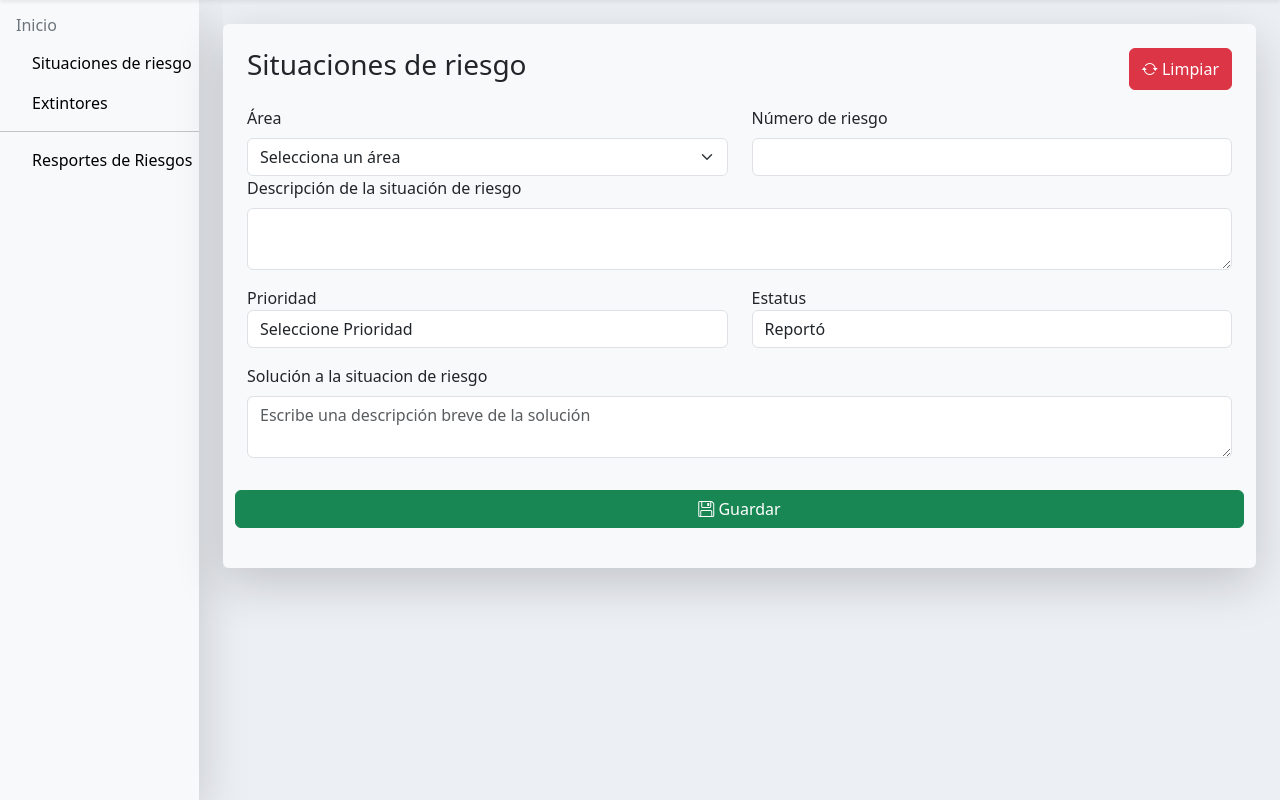
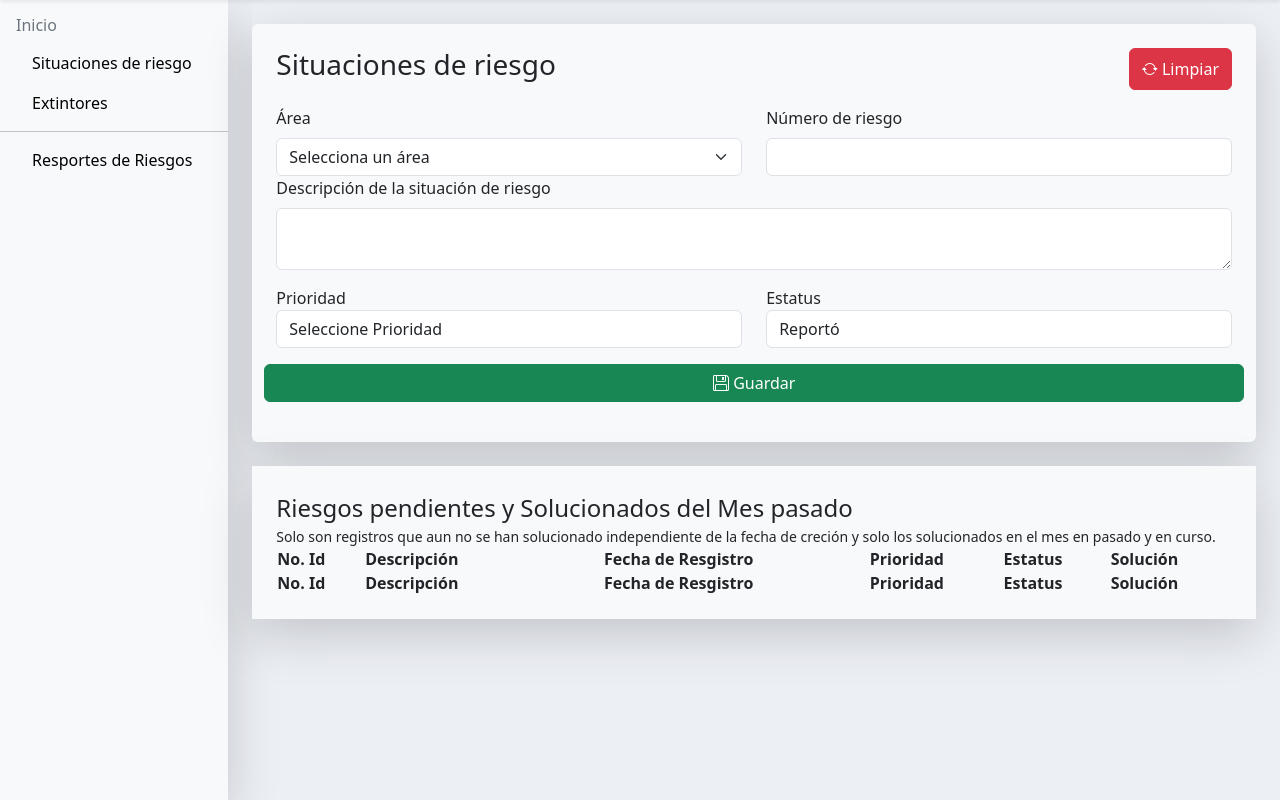
Before and after one commit to Grimmjow5/SSST, a PHP site: template src/public/views/riesgos/index.php in a window 1280 px wide. Shown: the part 86-886 px from the top of the page. Run offline with PHP 8.4, Linux system fonts and the light colour scheme; the template is opened without the code that fills it, so the values that code supplies are empty; some libraries are stand-ins or nearby versions.

Commit message:
Se restablecioreron los archivos perdido

```diff
--- a/src/public/views/riesgos/index.php
+++ b/src/public/views/riesgos/index.php
@@ -78,29 +78,58 @@
     </form>
   </div>
 </div>
+<div class="pt-3 mt-2 mx-4">
+    <div class="bg-light p-4 shadow-lg">
+      <!--Se mostrara la tabla de insidentes-->
+      <h4 class="my-1">Riesgos pendientes y Solucionados del Mes pasado</h4>
+      <small>Solo son registros que aun no se han solucionado independiente de la fecha de creción y solo los solucionados en el mes en pasado y en curso.</small>
 
+      <table id="tableRiesgos" class="display w-100" >
+        <thead>
+          <tr>
+            <th>No. Id</th>
+            <th class="w-25">Descripción</th>
+            <th>Fecha de Resgistro</th>
+            <th>Prioridad</th>
+            <th>Estatus</th>
+            <th>Solución</th>
+          </tr>
+        </thead>
+        <tfoot>
+           <tr>
+            <th>No. Id</th>
+            <th>Descripción</th>
+            <th>Fecha de Resgistro</th>
+            <th>Prioridad</th>
+            <th>Estatus</th>
+            <th>Solución</th>
+          </tr>
+        </tfoot>
+      </table>
+    </div>
+</div>
+</div>
 <!--Es parte del body -->
 <div>
-
-<script>
-
-const optStatus = document.getElementById('estatus');
-const showSolucion = document.getElementById('textSolucion');
-  optStatus.addEventListener('change',()=>{
-   toggleShow();
-  });
-
-  const toggleShow = ()=>{
-    console.log(optStatus.value);
-if(optStatus.value == 0 ){
-  console.log("Ejecuta al cargar ");
-    showSolucion.classList.add('d-none');
+<style>
+  tr{
+    cursor: pointer;
+  }
+  .ids{
+    width: 4rem;
+  }
+  .descri{
+    width: 40%;
+     }
+  .fechaRe{
+    width: 6rem;
+  }
+  .prioridad{
+width: 6rem;
     }
-    else{
-      showSolucion.classList.remove('d-none');
-    }
+  .estatus{
+    width: 9rem;
 }
-document.addEventListener('DOMContentLoaded',()=>toggleShow());
-
-</script>
-  <?php require 'public/views/components/Footer.php'; ?>
+</style>
+ <?php require 'public/views/components/Footer.php'; ?>
+<script src="../public/views/riesgos/riesgos.js"></script>
--- /dev/null
+++ b/src/public/views/riesgos/riesgos.js
@@ -0,0 +1,149 @@
+const area = document.getElementById('area');
+const nRiesgo = document.getElementById('nRiesgo');
+const descripcion = document.getElementById('descripcion');
+const estatus = document.getElementById('estatus');
+const prioridad = document.getElementById('prioridad');
+const solucion = document.getElementById('solucion');
+const elId = document.getElementById('idRiesgo');
+
+const showSolucion = document.getElementById('boxSolucion');
+
+document.addEventListener('DOMContentLoaded', () => {
+toggleShow();
+});
+
+estatus.addEventListener('change', () => {
+  toggleShow();
+});
+
+const toggleShow = () => {
+  console.log(estatus.value);
+  if (estatus.value == 0) {
+    console.log("Ejecuta al cargar ");
+    showSolucion.classList.add('d-none');
+  }
+  else {
+    showSolucion.classList.remove('d-none');
+  }
+}
+
+
+  const tabla  = new DataTable('#tableRiesgos', {
+    ajax: 'cat_riesgos',
+    colReorder:true,
+    pageLength: 25,
+    language: {
+      lengthMenu: 'Mostrar  _MENU_ _ENTRIES_',
+      entries: {
+        _: ' Riesgos',
+      }
+    },
+
+    select: true,
+    columns: [
+      {
+        data: "id",
+        className: "ids text-center"
+      },
+      { data: "text_Riesgo",className:"descri" },
+      {   data: "fechaRegistro",className:"fechaRe",render:function(fecha){
+          let full = fecha.split(" ")[0].split("-");
+          let reverse = full.reverse();
+          let format = reverse.join("-");
+          return format;
+      } },
+      {data:"prioridad",className:'prioridad'},
+      {
+        data: "estatus",className:"estatus",
+        render: function (item) {
+          if (item == 1) {
+            return '<i class="bi bi-clipboard-check  text-success h4 mx-1"></i>Solucionado';
+          } else {
+            return '<i class="bi bi-clipboard-x text-warning h4 mx-1"></i>Reportado';
+          }
+        }
+      },
+      { data: "solucion" }
+    ]
+  });
+
+
+  $('#tableRiesgos tbody').on('click', 'tr', async function () {
+    if ($(this).hasClass('selected')) {
+      $(this).removeClass('selected');
+    } else {
+      tabla.$('tr.selected').removeClass('selected');
+      $(this).addClass('selected');
+
+      let dates = tabla.row('.selected').data();
+      console.log(dates);
+      area.focus();
+      await selectRow(dates);
+    }
+
+  });
+
+  toggleShow();
+
+const selectRow =async  (dates) => {
+  area.value = dates.id_area;
+  //Preguntar que onda con el numero de riesgo ya que se hace de manera automatica
+  nRiesgo.value = 210001202;
+
+  descripcion.value = dates.text_Riesgo;
+  estatus.value = dates.estatus;
+  solucion.value = dates.solucion;
+  prioridad.value = dates.prioridad;
+  elId.value = dates.id;
+  toggleShow();
+}
+const clearForm = ()=>{
+   area.value = 0;
+  //Preguntar que onda con el numero de riesgo ya que se hace de manera automatica
+  nRiesgo.value = null;
+  descripcion.value = null;
+  estatus.value = 0;
+  prioridad.value = 0;
+  solucion.value = null;
+  elId.value = 0;
+
+  toggleShow();
+}
+const forma = document.getElementById('newRiesgo');
+//Modelo el  formulario
+forma.addEventListener('submit', async (e) => {
+  e.preventDefault();
+  const form = new FormData();
+  form.append('area', area.value);
+  form.append('nRiesgo', nRiesgo.value);
+  form.append('descripcion', descripcion.value);
+  form.append('estatus', estatus.value);
+  form.append('prioridad', prioridad.value);
+  form.append('solucion', solucion.value);
+  form.append('idRiesgo', elId.value)
+  const res = await fetch('/riesgos', {
+    method: 'POST',
+    body: form,
+
+  });
+  const msg = await res.json();
+  if (res.status != 200) {
+    showToast({title:"Error",text:msg.res,icon:"error"});
+  }else{
+    ///err
+    tabla.clear().draw();
+    tabla.ajax.reload();
+    clearForm();
+    showToast({title:"Listo !!",text:"Se a guardado el riesgo",icon:"success"});
+  }
+
+});
+
+
+const showToast = (msg) => {
+  swal({
+    title: msg.title,
+    text: msg.text,
+    icon: msg.icon
+  });
+}
```
